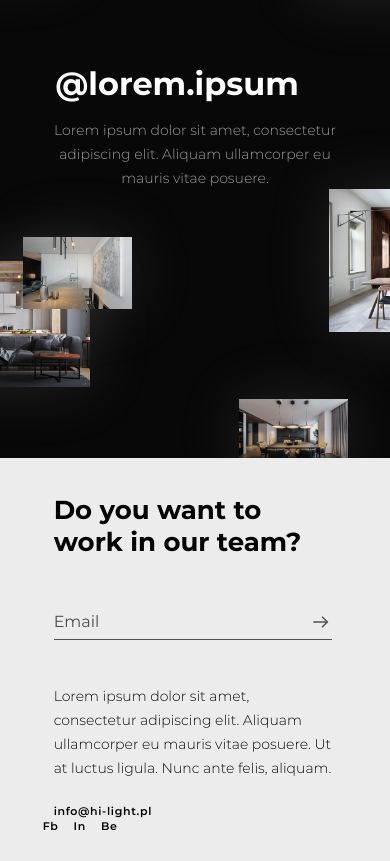
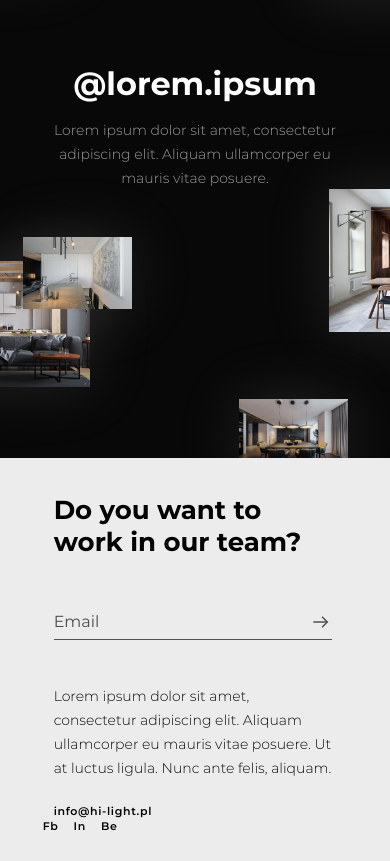
Before and after one commit to FolomieievMaksym/studio, a website: page docs/about.html in a window 390 px wide. Shown: the part 3092-3953 px from the top of the page. Drawn offline with Linux system fonts and the light colour scheme; files whose address does not match are found by name.

```diff
--- a/app/scss/pages/_about.scss
+++ b/app/scss/pages/_about.scss
@@ -520,6 +520,9 @@
 		&__title1 {
 			transform: translate(-18px, 0);
 			color: #fff;
+			@media (max-width: 1024px) {
+				transform: translate(0, 0);
+			}
 		}
 		&__text {
 			color: #fff;
```
Also changed, not shown: docs/css/about.css, docs/css/about.min.css.
